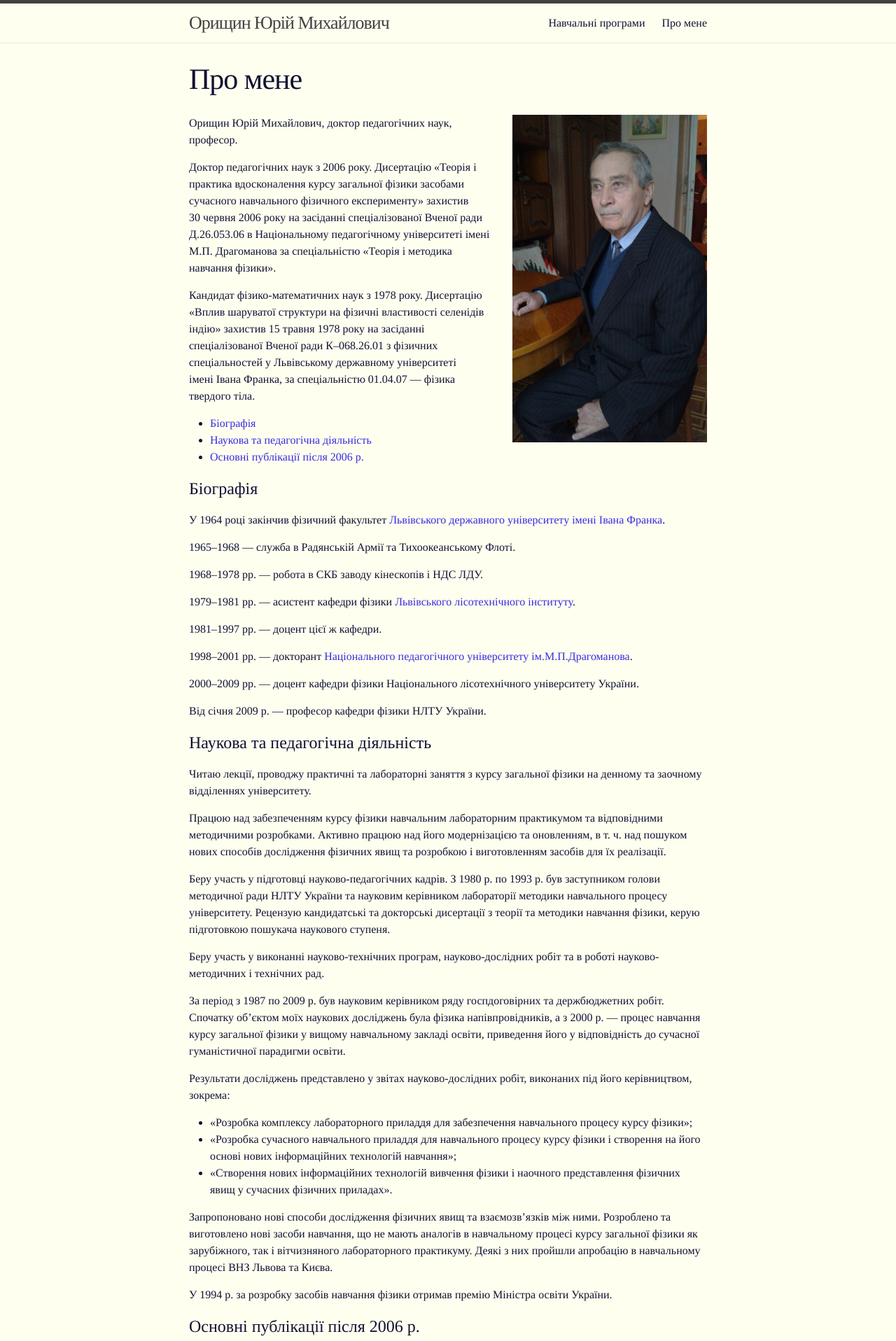
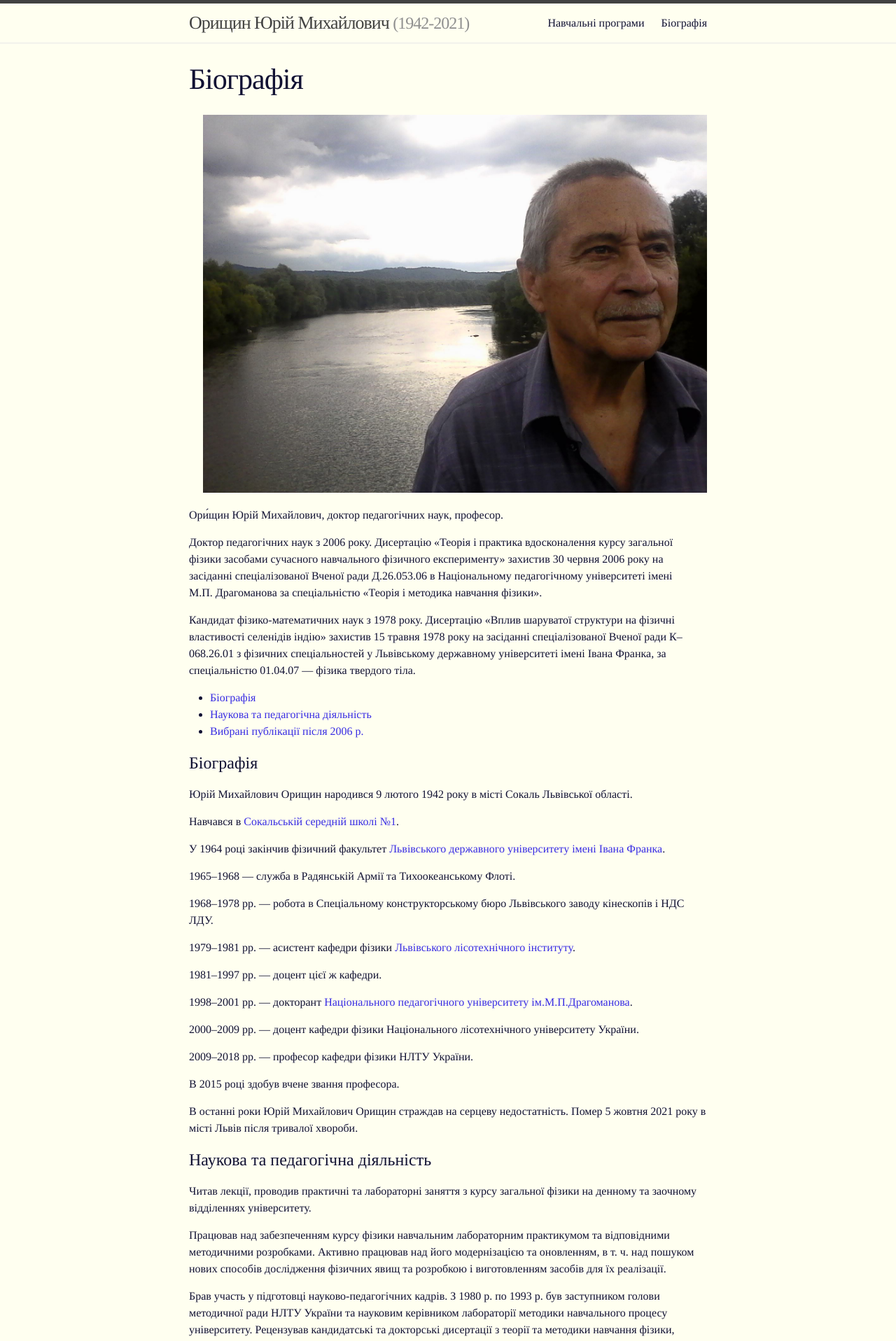
Before and after one commit to oryshchyn/oryshchyn.github.io, a Jekyll site: the page built from about.md, in a window 1280 px wide. Shown: the top 1916 px of the page at 70% size. Built offline with Jekyll 4.4.1, drawn with Linux system fonts in a browser that asks for light colours; some web fonts are replaced; some of the changed text lies outside the part shown.

Commit message:
content update

```diff
--- a/_config.yml
+++ b/_config.yml
@@ -7,12 +7,12 @@
 
 # Site settings
 title: Орищин Юрій Михайлович
+subtitle: (1942-2021)
 email: yurioryshchyn@mail.ua
 description: > # this means to ignore newlines until "baseurl:"
-  Персональний сайт Ю. М. Орищина, професора кафедри фізики НЛТУ України
+  Сайт пам'яті Ю. М. Орищина, професора кафедри фізики НЛТУ України
 baseurl: "" # the subpath of your site, e.g. /blog
 url: "https://oryshchyn.github.io" # the base hostname & protocol for your site
-#twitter_username: jekyllrb
 github_username:  oryshchyn
 
 # Build settings
--- a/_includes/footer.html
+++ b/_includes/footer.html
@@ -2,13 +2,16 @@
 
   <div class="wrapper">
 
-    <h2 class="footer-heading">{{ site.title }}</h2>
+    <h2 class="footer-heading">{{ site.description }}</h2>
 
     <div class="footer-col-wrapper">
       <div class="footer-col footer-col-1">
-        <ul class="contact-list">
-          <li>{{ site.title }}</li>
-          <li><a href="mailto:{{ site.email }}">{{ site.email }}</a></li>
+        <ul class="social-media-list">
+          {% if site.email %}
+          <li>
+            {% include icon-email.html email=site.email %}
+          </li>
+          {% endif %}
         </ul>
       </div>
 
@@ -19,17 +22,10 @@
             {% include icon-github.html username=site.github_username %}
           </li>
           {% endif %}
-
-          {% if site.twitter_username %}
-          <li>
-            {% include icon-twitter.html username=site.twitter_username %}
-          </li>
-          {% endif %}
         </ul>
       </div>
 
       <div class="footer-col footer-col-3">
-        <p>{{ site.description }}</p>
       </div>
     </div>
 
--- a/_includes/header.html
+++ b/_includes/header.html
@@ -2,7 +2,7 @@
 
   <div class="wrapper">
 
-    <a class="site-title" href="{{ site.baseurl }}/">{{ site.title }}</a>
+    <a class="site-title" href="{{ site.baseurl }}/">{{ site.title }} <em>{{ site.subtitle }}</em></a>
 
     <nav class="site-nav">
       <a href="#" class="menu-icon">
--- /dev/null
+++ b/_includes/icon-email.html
@@ -0,0 +1 @@
+<a href="mailto:{{ site.email }}"><span class="icon icon--email">{% include icon-email.svg %}</span><span class="email">{{ include.email }}</span></a>
--- a/_includes/icon-twitter.html
+++ /dev/null
@@ -1 +0,0 @@
-<a href="https://twitter.com/{{ include.username }}"><span class="icon icon--twitter">{% include icon-twitter.svg %}</span><span class="username">{{ include.username }}</span></a>
--- a/_sass/_layout.scss
+++ b/_sass/_layout.scss
@@ -22,6 +22,12 @@
     &:visited {
         color: $grey-color-dark;
     }
+}
+
+.site-title > em {
+    font-style: normal;
+    font-size: 24px;
+    color: lighten($grey-color-dark, 30%);
 }
 
 .site-nav {
--- a/about.md
+++ b/about.md
@@ -1,13 +1,13 @@
 ---
 layout: page
-title: Про мене
+title: Біографія
 permalink: /about/
 ---
 
 {: style="float: right; margin-left: 20px; margin-bottom: 20px"}
-![Фотографія Ю. М. Орищина](/images/photo.png)
+![Фотографія Ю. М. Орищина](/images/IMG0023A.jpg)
 
-Орищин Юрій Михайлович, доктор педагогічних наук, професор.
+Ори́щин Юрій Михайлович, доктор педагогічних наук, професор.
 
 Доктор педагогічних наук з 2006 року. Дисертацію «Теорія і практика вдосконалення курсу загальної фізики засобами сучасного навчального фізичного експерименту» захистив 30 червня 2006 року на засіданні спеціалізованої Вченої ради Д.26.053.06 в Національному педагогічному університеті імені М.П. Драгоманова за спеціальністю «Теорія і методика навчання фізики».
 
@@ -19,11 +19,15 @@ permalink: /about/
 
 # Біографія
 
+Юрій Михайлович Орищин народився 9 лютого 1942 року в місті Сокаль Львівської області.
+
+Навчався в [Сокальській середній школі №1][school].
+
 У 1964 році закінчив фізичний факультет [Львівського державного університету імені Івана Франка][lnu].
 
 1965--1968 --- служба в Радянській Армії та Тихоокеанському Флоті.
 
-1968--1978 рр. --- робота в СКБ заводу кінескопів і НДС ЛДУ.
+1968--1978 рр. --- робота в Спеціальному конструкторському бюро Львівського заводу кінескопів і НДС ЛДУ.
 
 1979--1981 рр. --- асистент кафедри фізики [Львівського лісотехнічного інституту][nltu].
 
@@ -33,19 +37,23 @@ permalink: /about/
 
 2000--2009 рр. --- доцент кафедри фізики Національного лісотехнічного університету України.
 
-Від січня 2009 р. --- професор кафедри фізики НЛТУ України.
+2009--2018 рр. --- професор кафедри фізики НЛТУ України.
+
+В 2015 році здобув вчене звання професора.
+
+В останні роки Юрій Михайлович Орищин страждав на серцеву недостатність. Помер 5 жовтня 2021 року в місті Львів після тривалої хвороби.
 
 # Наукова та педагогічна діяльність
 
-Читаю лекції, проводжу практичні та лабораторні заняття з курсу загальної фізики на денному та заочному відділеннях університету.
+Читав лекції, проводив практичні та лабораторні заняття з курсу загальної фізики на денному та заочному відділеннях університету.
 
-Працюю над забезпеченням курсу фізики навчальним лабораторним практикумом та відповідними методичними розробками. Активно працюю над його модернізацією та оновленням, в т. ч. над пошуком нових способів дослідження фізичних явищ та розробкою і виготовленням засобів для їх реалізації.
+Працював над забезпеченням курсу фізики навчальним лабораторним практикумом та відповідними методичними розробками. Активно працював над його модернізацією та оновленням, в т. ч. над пошуком нових способів дослідження фізичних явищ та розробкою і виготовленням засобів для їх реалізації.
 
-Беру участь у підготовці науково-педагогічних кадрів. З 1980 р. по 1993 р. був заступником голови методичної ради НЛТУ України та науковим керівником лабораторії методики навчального процесу університету. Рецензую кандидатські та докторські дисертації з теорії та методики навчання фізики, керую підготовкою пошукача наукового ступеня.
+Брав участь у підготовці науково-педагогічних кадрів. З 1980 р. по 1993 р. був заступником голови методичної ради НЛТУ України та науковим керівником лабораторії методики навчального процесу університету. Рецензував кандидатські та докторські дисертації з теорії та методики навчання фізики, керував підготовкою пошукача наукового ступеня.
 
-Беру участь у виконанні науково-технічних  програм, науково-дослідних робіт та в роботі науково-методичних і технічних рад.
+Брав участь у виконанні науково-технічних  програм, науково-дослідних робіт та в роботі науково-методичних і технічних рад.
 
-За період з 1987 по 2009 р. був науковим керівником ряду госпдоговірних та держбюджетних робіт. Спочатку об’єктом моїх наукових досліджень була фізика напівпровідників, а з 2000 р. --- процес навчання курсу загальної фізики у вищому навчальному закладі освіти, приведення його у відповідність до сучасної гуманістичної парадигми освіти.
+За період з 1987 по 2009 р. був науковим керівником ряду госпдоговірних та держбюджетних робіт. На початку наукової кар'єри досліджував фізику напівпровідників, а з 2000 р. --- працював над процесом навчання курсу загальної фізики у вищому навчальному закладі освіти, приведенням його у відповідність до сучасної гуманістичної парадигми освіти.
 
 Результати досліджень представлено у звітах науково-дослідних робіт, виконаних під його керівництвом, зокрема:
 
@@ -53,11 +61,11 @@ permalink: /about/
  * «Розробка сучасного навчального приладдя для навчального процесу курсу фізики і створення на його основі нових інформаційних технологій навчання»;
  * «Створення нових інформаційних технологій вивчення фізики і наочного представлення фізичних явищ у сучасних фізичних приладах».
 
-Запропоновано нові способи дослідження фізичних явищ та взаємозв’язків між ними. Розроблено та виготовлено нові засоби навчання, що не мають аналогів в навчальному процесі курсу загальної фізики як зарубіжного, так і вітчизняного лабораторного практикуму. Деякі з них пройшли апробацію в навчальному процесі ВНЗ Львова та Києва.
+Запропонував нові способи дослідження фізичних явищ та взаємозв’язків між ними. Розроблив та виготовив нові засоби навчання, що не мали аналогів в навчальному процесі курсу загальної фізики як зарубіжного, так і вітчизняного лабораторного практикуму. Деякі з них пройшли апробацію в навчальному процесі ВНЗ Львова та Києва.
 
 У 1994 р. за розробку засобів навчання фізики отримав премію Міністра освіти України.
 
-# Основні публікації після 2006 р.
+# Вибрані публікації після 2006 р.
 
 1. Орищин Ю.М. Інновації в методиці навчання курсу загальної фізики як засадничий чинник її вдосконалення // Збірник наукових праць Кам’янець-Подільського державного ун-ту. Серія педагогічна. --- Вип. 12 --- С. 150-‑152. (фахове видання).
 2. Орищин Ю.М. Фрагмент розробки комплексної теми «Прискорення сили земного тяжіння та принцип еквівалентності мас» // Вісник Чернігівського держ. пед. ун-ту, 2007. --- Вип. 26. --- С. 123--129.
```
Also changed, not shown: other parts of about.md (+1 -0 lines), _includes/icon-email.svg (added), images/IMG0023A.jpg (added), images/photo.png (deleted).
